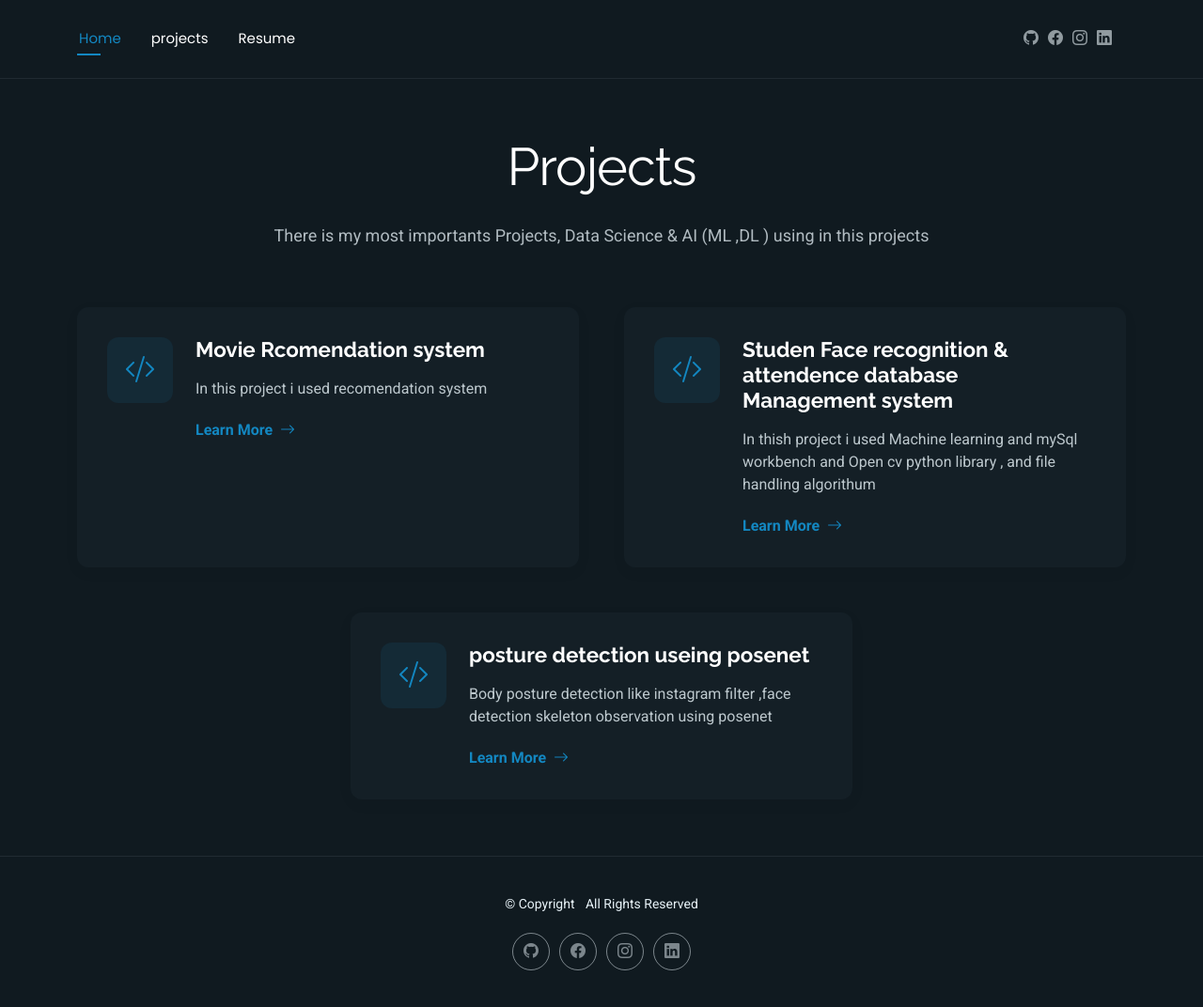
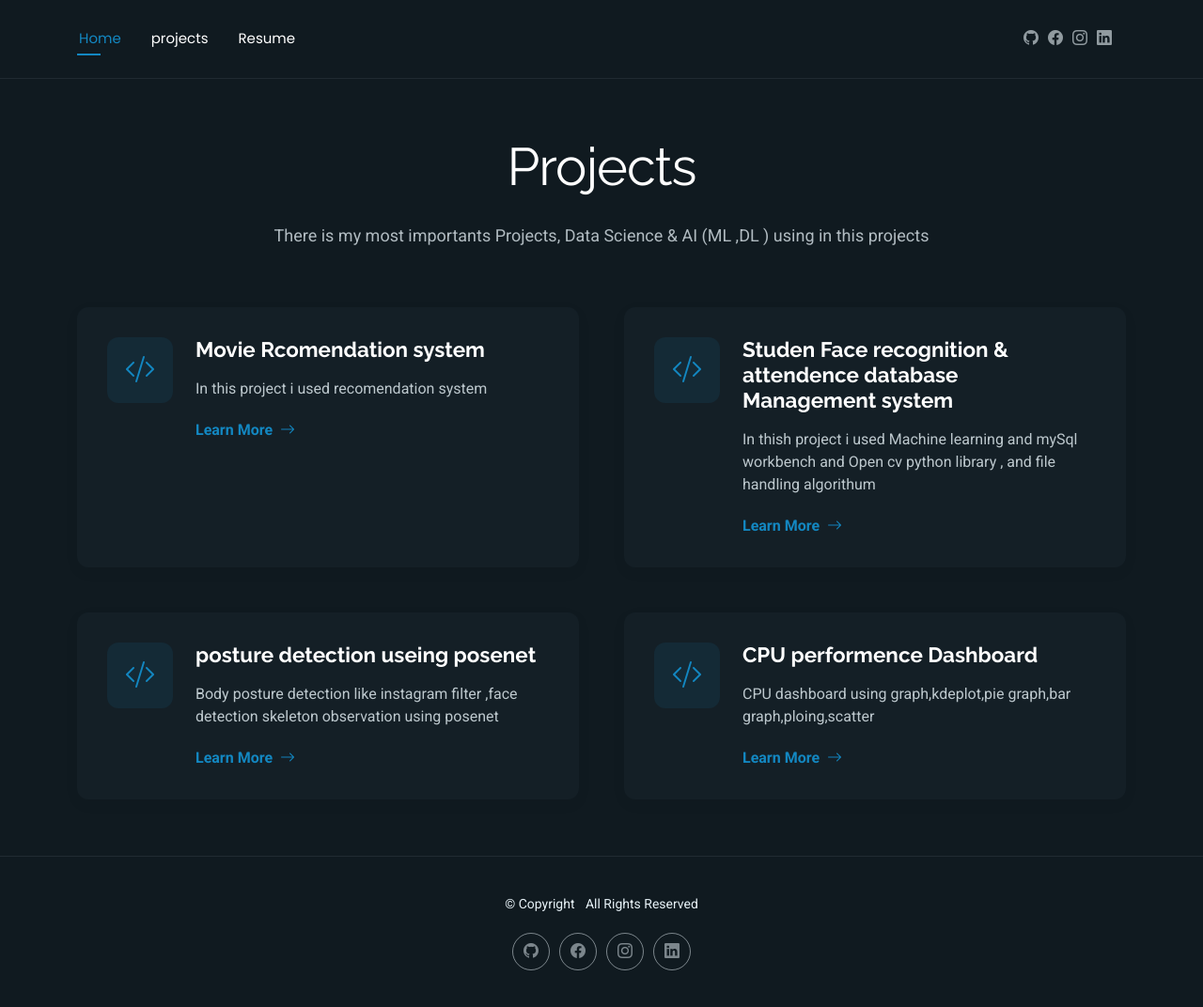
Before and after one commit to Prakash-Raj-Mehta/portfolio, a plain HTML site: page projects.html in a window 1280 px wide. Shown: the whole page at 94% size. Drawn offline with Linux system fonts and the light colour scheme.

Commit message:
Add CPU performance dashboard service item
Added a new service item for CPU performance dashboard with description and link.

```diff
--- a/projects.html
+++ b/projects.html
@@ -127,7 +127,21 @@
             </div>
           </div><!-- End Service Item -->
 
-
+          <div class="col-md-6" data-aos="fade-right" data-aos-delay="100">
+            <div class="service-item">
+              <div class="service-icon">
+                <i class="bi bi-code-slash"></i>
+              </div>
+              <div class="service-content">
+                <h3>CPU performence Dashboard </h3>
+                <p>CPU dashboard using graph,kdeplot,pie graph,bar graph,ploing,scatter</p>
+                <a href="https://github.com/Prakash-Raj-Mehta/CPU-Use-data" class="service-link">
+                  <span>Learn More</span>
+                  <i class="bi bi-arrow-right"></i>
+                </a>
+              </div>
+            </div>
+          </div><!-- End Service Item -->
 
         </div>
 
```
